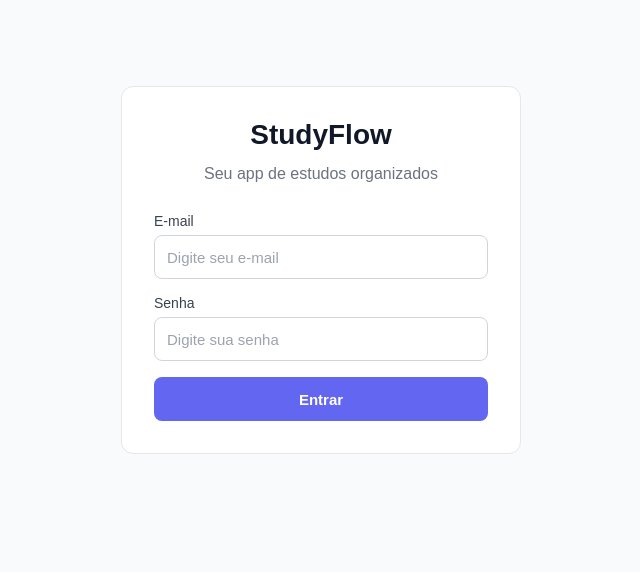
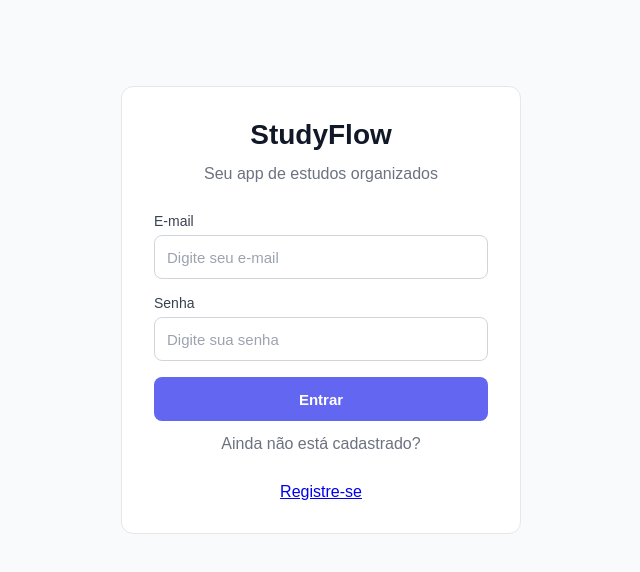
Before and after one commit to gabrielcavalcantedossantos1/SaaS, a React (Vite) app: page /login in a window 1280 px wide. Shown: the top 572 px of the page, without its empty margins (319-959 px from the left). Built offline with nearby package versions, Linux system fonts and the light colour scheme.

Commit message:
adicionando o direcionamento para a pagina de registro

```diff
--- a/src/pages/login/Login.tsx
+++ b/src/pages/login/Login.tsx
@@ -4,7 +4,7 @@ import { useAppContext } from "../../context/AppContext";
 
 import './style.css'
 import { useAuth } from "../../context/AuthContent";
-import { useNavigate } from "react-router-dom";
+import { Link, useNavigate } from "react-router-dom";
 
 export function Login() {
 
@@ -52,6 +52,8 @@ export function Login() {
 
                 <button type="submit">Entrar</button>
             </form>
+            <p>Ainda não está cadastrado?</p>
+            <Link to='/register'>Registre-se</Link>
         </div>
     )
 }
```
